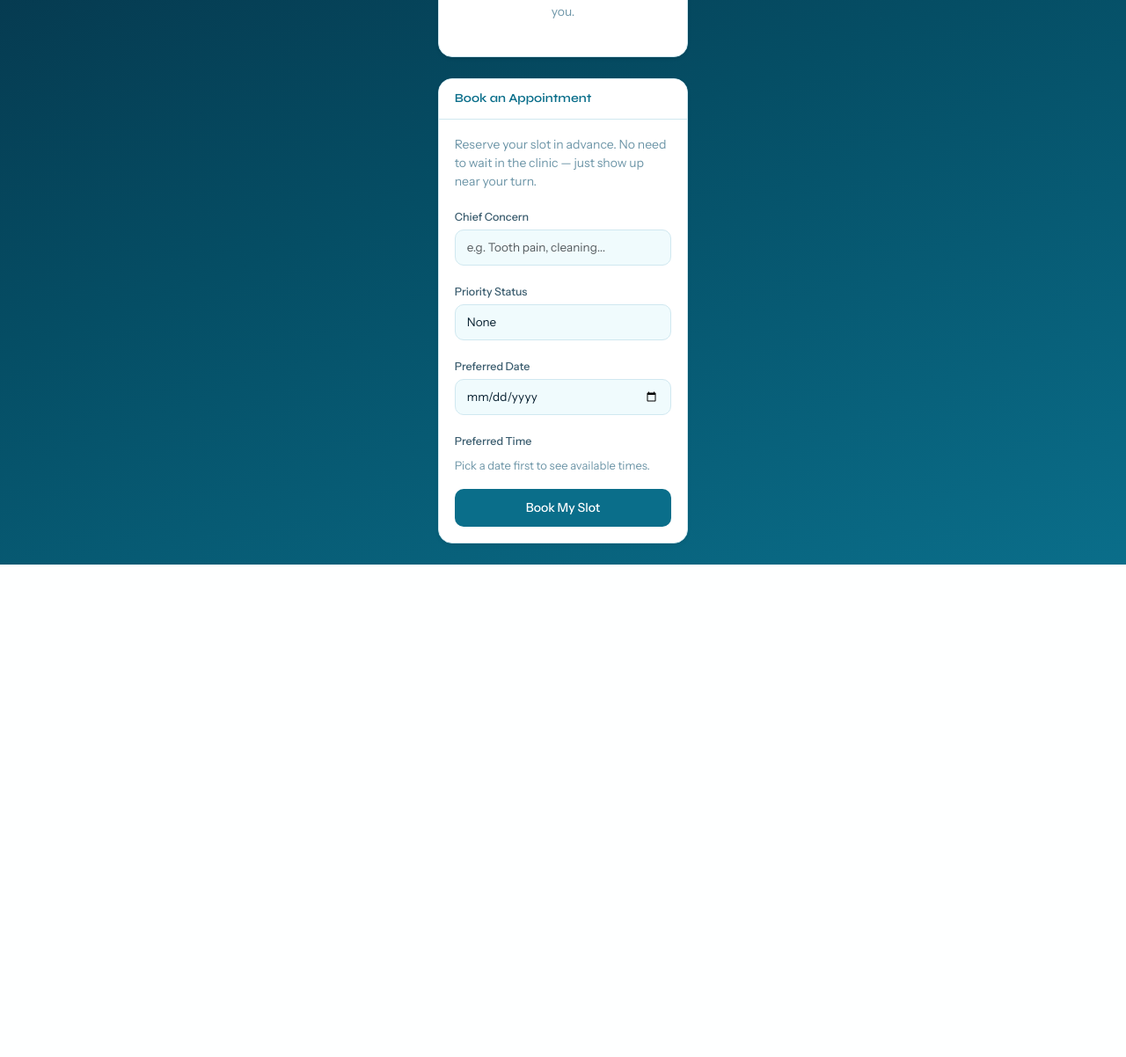
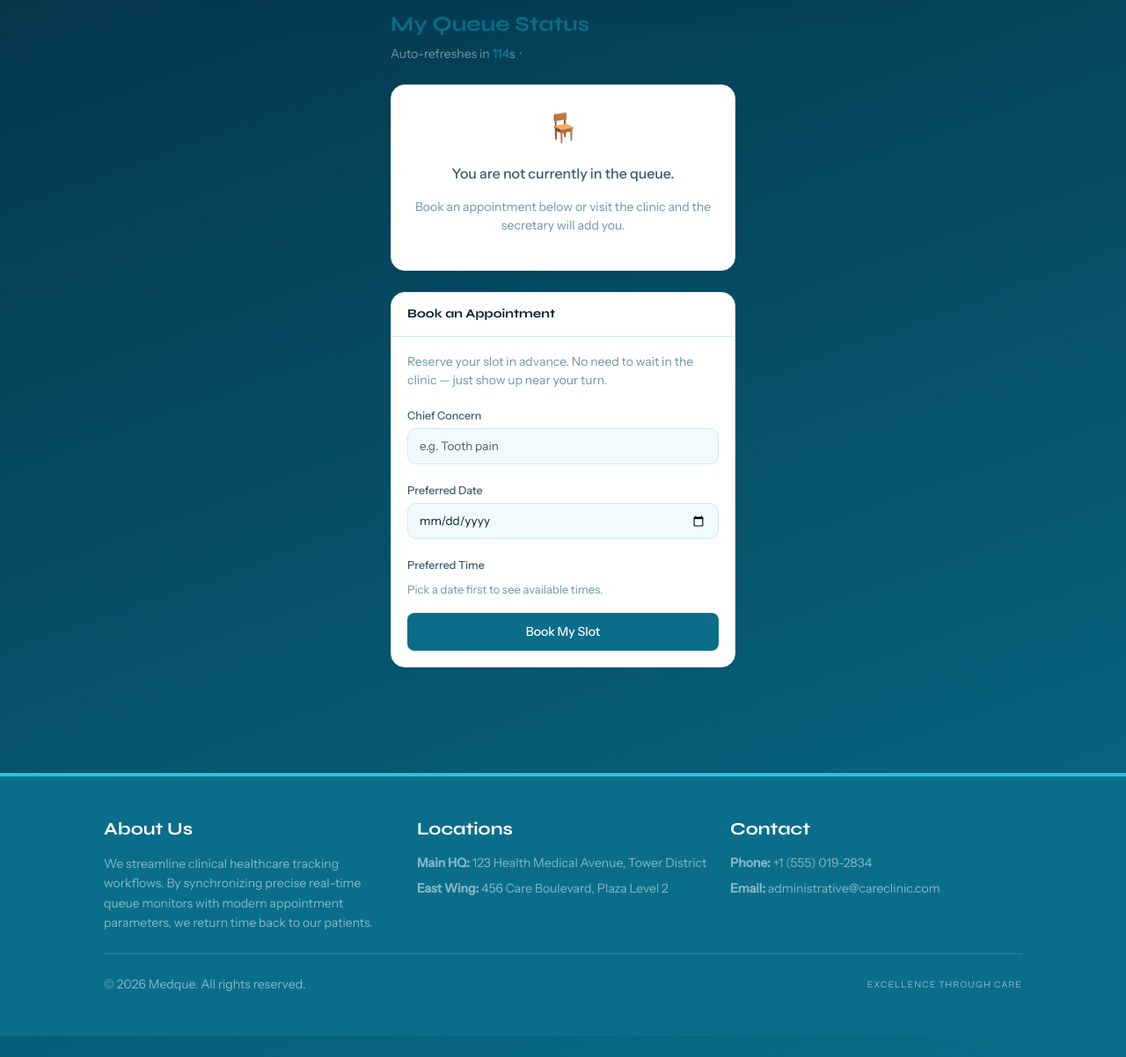
Before and after one commit to Reiigna/Medque, a Flask app: template templates/patient/dashboard.html in a window 1280 px wide. Shown: the part 298-1500 px from the top of the page at 88% size. Before the commit the page ends 940 px from the top, so only its background shows below. Run offline with Flask 3, Linux system fonts and the light colour scheme; the template is opened without the code that fills it, so the values that code supplies are empty.

Commit message:
Add files via upload

```diff
--- a/templates/patient/dashboard.html
+++ b/templates/patient/dashboard.html
@@ -2,24 +2,43 @@
 {% block title %}My Queue Status{% endblock %}
 
 {% block content %}
-<div class="row justify-content-center">
+<div class="d-flex flex-column min-vh-100 justify-content-between">
+
+  <div class="container-fluid px-0">
+    <div class="row mb-4">
+      <div class="col-12">
+        <div class="dashboard-header-banner px-4 position-relative overflow-hidden rounded-4">
+          <div class="header-bg-overlay"></div>
+          <div class="header-foreground-content d-flex flex-column flex-md-row justify-content-between align-items-md-center position-relative">
+            <div>
+              <h4 class="fw-bold text-white mb-1 tracking-tight" style="font-family:'Syne', sans-serif;">Patient Dashboard</h4>
+              <p class="text-white-50 small mb-0">Real-time visibility for simplified clinical workflows.</p>
+            </div>
+            <div class="mt-3 mt-md-0 text-md-end">
+              <span class="modern-header-quote-lg" style="color: #FFFFFF !important; font-family: 'Syne', sans-serif;">"EMPOWERING EXCELLENCE THROUGH SIMPLIFIED CARE."</span>
+            </div>
+          </div>
+        </div>
+      </div>
+    </div>
+
+    <div class="row justify-content-center mb-5">
       <div class="col-md-6">
         <div class="row mb-4">
           <div class="col">
             <h4 class="fw-bold" style="font-family:'Syne',sans-serif;color:var(--ocean)">My Queue Status</h4>
             <p class="small mb-0" style="color:var(--text-soft)">
-          Auto-refreshes in <span id="refresh-count" style="color:var(--ocean);font-weight:600">10</span>s
+              Auto-refreshes in <span id="refresh-count" style="color:var(--ocean);font-weight:600">120</span>s
               &nbsp;·&nbsp; <span id="typing-notice" style="display:none;color:var(--amber)">⏸ Paused while typing</span>
             </p>
           </div>
         </div>
 
-    <!-- Queue Status Card -->
         {% if my_entry %}
         <div class="card shadow-sm mb-4" style="border:2px solid var(--aqua)">
           <div class="card-body text-center py-4">
             <p class="small mb-1" style="color:var(--text-soft)">Your position in queue</p>
-        <div class="big-number">{{ my_position }}</div>
+            <div class="big-number" style="font-size: 64px; font-weight: 800; color: var(--ocean); font-family: 'Syne', sans-serif;">{{ my_position }}</div>
             <p class="small mt-2" style="color:var(--text-mid)">
               Estimated wait: <strong>~{{ wait_time }} minutes</strong>
             </p>
@@ -38,29 +57,20 @@
             {% elif my_position == 2 %}
             <div class="alert alert-warning mt-3 mb-0">
               <strong>⏰ You're next!</strong> Please head to the clinic now.
-          <div class="countdown-badge mt-2">
-            <div class="countdown-dot"></div>
-            1 patient ahead of you
-          </div>
             </div>
             {% else %}
             <div class="alert alert-info mt-3 mb-0">
               <strong>📍 Suggested arrival:</strong>
               Come to the clinic in about <strong>~{{ show_up_time }} minutes</strong>.
-          <div class="countdown-badge mt-2">
-            <div class="countdown-dot"></div>
-            {{ my_position - 1 }} turn(s) before you · Est. ~{{ wait_time }} min wait
-          </div>
             </div>
             {% endif %}
 
-        <div class="concern-box mx-auto mt-3">
+            <div class="concern-box mx-auto mt-3" style="background: var(--mist); padding: 10px; border-radius: 8px; border: 1px dashed var(--steel-lt);">
               <small class="text-uppercase fw-bold d-block mb-1" style="font-size:10px;color:var(--text-soft)">Your concern</small>
               {{ my_entry.concern }}
             </div>
           </div>
         </div>
-
         {% else %}
         <div class="card shadow-sm mb-4">
           <div class="card-body text-center py-4" style="color:var(--text-soft)">
@@ -71,49 +81,18 @@
         </div>
         {% endif %}
 
-    <!-- Currently Being Seen -->
         {% if current %}
         <div class="card shadow-sm mb-4" style="background:var(--mist);border-color:var(--steel-lt)">
           <div class="card-body py-3">
             <small class="text-uppercase fw-bold" style="font-size:10px;color:var(--text-soft)">Now being seen</small>
-        <p class="mb-0 fw-bold" style="color:var(--ocean)" id="live-current-patient">{{ current.patient.full_name }}</p>
+            <p class="mb-0 fw-bold" style="color:var(--ocean)">{{ current.patient.full_name }}</p>
           </div>
         </div>
         {% endif %}
 
-    <!-- My Booked Appointments -->
-    {% if my_appointments %}
-    <div class="card shadow-sm mb-4">
-      <div class="card-header">
-        <h6>My Booked Appointments</h6>
-      </div>
-      <ul class="list-group list-group-flush">
-        {% for appt in my_appointments %}
-        <li class="list-group-item">
-          <div class="d-flex justify-content-between align-items-center">
-            <div>
-              <div class="fw-500 small" style="color:var(--text-dark)">{{ appt.concern }}</div>
-              <div style="font-size:11px;color:var(--text-soft)">
-                📅 {{ appt.appointment_date.strftime('%B %d, %Y') }}
-                &nbsp;·&nbsp;
-                🕐 {{ appt.appointment_time }}
-              </div>
-            </div>
-            <span class="badge bg-warning">Pending</span>
-          </div>
-          <div style="font-size:11px;color:var(--text-soft);margin-top:4px">
-            ⏳ Waiting for secretary to admit you on your appointment date.
-          </div>
-        </li>
-        {% endfor %}
-      </ul>
-    </div>
-    {% endif %}
-
-    <!-- Booking Form -->
         <div class="card shadow-sm">
-      <div class="card-header">
-        <h6>Book an Appointment</h6>
+          <div class="card-header bg-white py-3">
+            <h6 class="mb-0 fw-bold" style="color: var(--text-dark)">Book an Appointment</h6>
           </div>
           <div class="card-body">
             <p class="small mb-3" style="color:var(--text-soft)">
@@ -122,16 +101,7 @@
             <form method="POST" action="{{ url_for('book_appointment') }}" id="booking-form">
               <div class="mb-3">
                 <label class="form-label">Chief Concern</label>
-            <input type="text" name="concern" id="concern-input" class="form-control" placeholder="e.g. Tooth pain, cleaning..." required/>
-          </div>
-          <div class="mb-3">
-            <label class="form-label">Priority Status</label>
-            <select name="priority_status" class="form-select">
-              <option value="none">None</option>
-              <option value="pwd">PWD</option>
-              <option value="senior">Senior Citizen</option>
-              <option value="pregnant">Pregnant</option>
-            </select>
+                <input type="text" name="concern" id="concern-input" class="form-control" placeholder="e.g. Tooth pain" required/>
               </div>
               <div class="mb-3">
                 <label class="form-label">Preferred Date</label>
@@ -140,34 +110,96 @@
               <div class="mb-3">
                 <label class="form-label">Preferred Time</label>
                 <div id="time-slots-grid" style="display:grid;grid-template-columns:repeat(4,1fr);gap:8px;margin-top:4px">
-              <div style="color:var(--text-soft);font-size:13px;grid-column:1/-1">
-                Pick a date first to see available times.
-              </div>
+                  <div style="color:var(--text-soft);font-size:13px;grid-column:1/-1">Pick a date first to see available times.</div>
                 </div>
                 <input type="hidden" name="appointment_time" id="selected-time" required/>
               </div>
-          <button type="submit" class="btn btn-ocean w-100" style="padding:11px">Book My Slot</button>
+              <button type="submit" class="btn btn-ocean w-100" style="background-color: var(--ocean); color: #fff; padding: 11px; border-radius: 8px; border: none; font-weight: 500;">Book My Slot</button>
             </form>
+          </div>
+        </div>
+      </div>
+    </div>
+  </div>
+
+  <footer class="text-white mt-5 position-relative"
+          style="background-color: var(--ocean);
+                 border-top: 4px solid var(--aqua);
+                 width: 100vw;
+                 position: relative;
+                 left: 50%;
+                 right: 50%;
+                 margin-left: -50vw;
+                 margin-right: -50vw;">
+
+    <div class="container py-5 px-4 px-md-5">
+      <div class="row gy-4">
+
+        <div class="col-md-4">
+          <h5 class="fw-bold mb-3" style="font-family:'Syne', sans-serif;">About Us</h5>
+          <p class="text-white-50 small pe-md-4 mb-0" style="line-height: 1.6;">
+            We streamline clinical healthcare tracking workflows. By synchronizing precise real-time queue monitors with modern appointment parameters, we return time back to our patients.
+          </p>
+        </div>
+
+        <div class="col-md-4">
+          <h5 class="fw-bold mb-3" style="font-family:'Syne', sans-serif;">Locations</h5>
+          <div class="text-white-50 small d-flex flex-column gap-2">
+            <div><strong>Main HQ:</strong> 123 Health Medical Avenue, Tower District</div>
+            <div><strong>East Wing:</strong> 456 Care Boulevard, Plaza Level 2</div>
+          </div>
+        </div>
+
+        <div class="col-md-4">
+          <h5 class="fw-bold mb-3" style="font-family:'Syne', sans-serif;">Contact</h5>
+          <div class="text-white-50 small d-flex flex-column gap-2">
+            <div><strong>Phone:</strong> +1 (555) 019-2834</div>
+            <div><strong>Email:</strong> administrative@careclinic.com</div>
           </div>
         </div>
 
       </div>
+
+      <div class="row">
+        <div class="col-12">
+          <hr class="my-4" style="border-top: 1px solid rgba(255,255,255,0.15); opacity:1;">
+          <div class="d-flex flex-column flex-sm-row justify-content-between align-items-center small text-white-50 gap-2">
+            <p class="mb-0">&copy; 2026 Medque. All rights reserved.</p>
+            <p class="mb-0 tracking-widest" style="font-family:'Syne', sans-serif; font-size: 11px; letter-spacing: 1px;">EXCELLENCE THROUGH CARE</p>
+          </div>
+        </div>
+      </div>
+    </div>
+  </footer>
+
 </div>
 {% endblock %}
 
 {% block scripts %}
 <script>
-// ── Time slot picker ──────────────────────────────────────────────────────────
+// ── TIME SLOT PICKER ENGINE ──
 const allSlots = {{ time_slots | tojson }};
 const dateInput = document.getElementById('appt-date');
 const slotsGrid = document.getElementById('time-slots-grid');
 const selectedTimeInput = document.getElementById('selected-time');
 
+// NEW BULLETPROOF LOCAL DATE STRATEGY
+const localToday = new Date();
+const localYear = localToday.getFullYear();
+const localMonth = String(localToday.getMonth() + 1).padStart(2, '0');
+const localDay = String(localToday.getDate()).padStart(2, '0');
+
+// Compiles to exactly your current date (e.g., "2026-05-20") matching your computer's clock
+const exactTodayString = `${localYear}-${localMonth}-${localDay}`;
+
+if (dateInput) {
+    dateInput.setAttribute('min', exactTodayString);
+}
+
 dateInput.addEventListener('change', function() {
   const date = this.value;
   if (!date) return;
-
-  slotsGrid.innerHTML = '<div style="color:var(--text-soft);font-size:13px">Loading slots...</div>';
+  slotsGrid.innerHTML = '<div style="color:var(--text-soft);font-size:13px">Loading available slots...</div>';
 
   fetch(`/api/booked_slots?date=${date}`)
     .then(r => r.json())
@@ -176,90 +208,89 @@ dateInput.addEventListener('change', function() {
       slotsGrid.innerHTML = '';
       selectedTimeInput.value = '';
 
+      const now = new Date();
+      // Ensure local date string matching configuration patterns
+      const todayString = `${now.getFullYear()}-${String(now.getMonth() + 1).padStart(2, '0')}-${String(now.getDate()).padStart(2, '0')}`;
+      const isSelectedToday = (date.trim() === todayString.trim());
+
       allSlots.forEach(slot => {
         const isBooked = booked.includes(slot);
+        let isPastTime = false;
+
+        if (isSelectedToday) {
+          const convertToDecimal = (tStr) => {
+            // Split raw configuration elements (e.g., "14:30" or "2:30")
+            let [h, m] = tStr.split(':').map(Number);
+
+            // Clinic Business Logic: Map afternoon single digits (1:00 - 4:30) to 24-hour scale
+            if (h >= 1 && h <= 5) {
+              h += 12; // 1:30 becomes 13.5
+            }
+            return h + (m / 60);
+          };
+
+          const currentDecimalTime = now.getHours() + (now.getMinutes() / 60);
+          if (convertToDecimal(slot) <= currentDecimalTime) {
+            isPastTime = true;
+          }
+        }
+
+        const isDisabled = isBooked || isPastTime;
         const btn = document.createElement('button');
         btn.type = 'button';
         btn.textContent = slot;
-        btn.style.cssText = `
-          padding: 8px 4px;
-          border-radius: 10px;
-          font-size: 13px;
-          font-family: 'Instrument Sans', sans-serif;
-          font-weight: 500;
-          cursor: ${isBooked ? 'not-allowed' : 'pointer'};
-          border: 1.5px solid ${isBooked ? '#ddd' : 'var(--steel-lt)'};
-          background: ${isBooked ? '#f5f5f5' : '#fff'};
-          color: ${isBooked ? '#bbb' : 'var(--text-dark)'};
-          transition: all 0.15s;
-        `;
+        btn.style.cssText = `padding: 8px 4px; border-radius: 10px; font-size: 13px; font-weight: 500; cursor: ${isDisabled ? 'not-allowed' : 'pointer'}; border: 1.5px solid ${isDisabled ? '#e2e8f0' : 'var(--steel-lt)'}; background: ${isDisabled ? '#f1f5f9' : '#ffffff'}; color: ${isDisabled ? '#cbd5e1' : 'var(--text-dark)'}; transition: all 0.15s ease;`;
 
-        if (isBooked) {
+        if (isDisabled) {
           btn.disabled = true;
-          btn.title = 'Already booked';
-          btn.textContent = slot + ' ✗';
         } else {
-          btn.addEventListener('click', function() {
-            // Deselect all
+          btn.addEventListener('click', () => {
+            // Clear prior user selection styling from alternate choices
             slotsGrid.querySelectorAll('button').forEach(b => {
               if (!b.disabled) {
                 b.style.background = '#fff';
+                b.style.color = 'var(--text-dark)';
                 b.style.borderColor = 'var(--steel-lt)';
-                b.style.color = 'var(--text-dark)';
               }
             });
-            // Select this one
+            // Apply active interface color matching your theme variables
             btn.style.background = 'var(--ocean)';
+            btn.style.color = '#fff';
             btn.style.borderColor = 'var(--ocean)';
-            btn.style.color = '#fff';
             selectedTimeInput.value = slot;
           });
         }
-
         slotsGrid.appendChild(btn);
       });
     });
 });
 
-// ── Smart refresh — pauses when typing ───────────────────────────────────────
+// ── REFRESH TIMER ──
+let secondsLeft = 120;
 let userTyping = false;
 let typingTimer;
-let secondsLeft = 10;
+const countEl = document.getElementById('refresh-count');
+const noticeEl = document.getElementById('typing-notice');
 
-const countEl = document.getElementById('refresh-count');
-const typingNotice = document.getElementById('typing-notice');
-
-document.addEventListener('input', () => {
+// Pause live window refreshes if the patient is actively describing their symptoms
+document.addEventListener('keydown', (e) => {
+  if (e.target.tagName === 'INPUT' || e.target.tagName === 'TEXTAREA') {
     userTyping = true;
-  if (typingNotice) typingNotice.style.display = 'inline';
+    if (noticeEl) noticeEl.style.display = 'inline';
     clearTimeout(typingTimer);
     typingTimer = setTimeout(() => {
       userTyping = false;
-    if (typingNotice) typingNotice.style.display = 'none';
-  }, 3000);
-});
-
-document.addEventListener('change', function(e) {
-  // Don't pause refresh for date picker change (it triggers slot loading)
-  if (e.target.id === 'appt-date') return;
-  userTyping = true;
-  if (typingNotice) typingNotice.style.display = 'inline';
-  clearTimeout(typingTimer);
-  typingTimer = setTimeout(() => {
-    userTyping = false;
-    if (typingNotice) typingNotice.style.display = 'none';
-  }, 3000);
+      if (noticeEl) noticeEl.style.display = 'none';
+    }, 4000);
+  }
 });
 
 setInterval(() => {
-  if (userTyping) {
-    secondsLeft = 10; // reset countdown while typing
-    if (countEl) countEl.textContent = secondsLeft;
-    return;
-  }
+  if (!userTyping) {
     secondsLeft--;
     if (countEl) countEl.textContent = secondsLeft;
     if (secondsLeft <= 0) location.reload();
+  }
 }, 1000);
 </script>
 {% endblock %}
```
Lines whose indentation alone changed are shown as unchanged.
